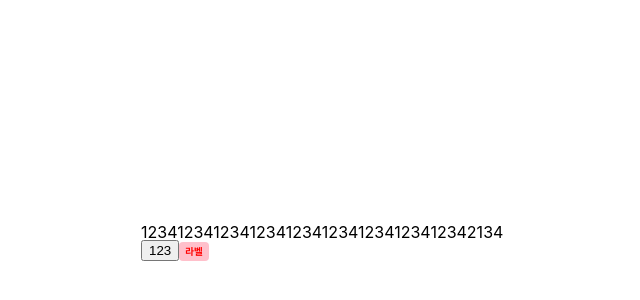
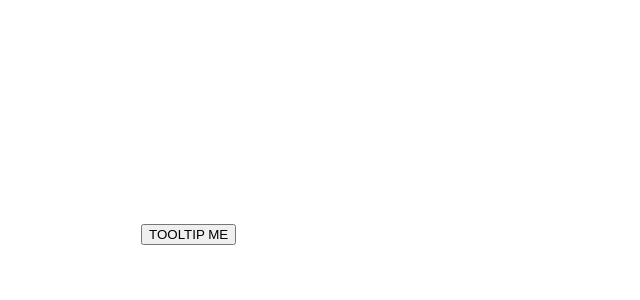
Before and after one commit to jusunj/onboarding, a React (Create React App) app: page / in a window 1280 px wide. Shown: the part 376-676 px from the top of the page, without its empty margins (459-1099 px from the left). Built offline with nearby package versions, Linux system fonts and the light colour scheme.

Commit message:
[23/06/28 11:53] Tooltip 기본 기능 완성

```diff
--- a/src/App.js
+++ b/src/App.js
@@ -7,10 +7,9 @@ function App() {
   return (
     <>
       <div style={{ padding: "600px" }}>
-        1234123412341234123412341234123412342134
         <Tooltip
-          direction={"south"}
-          arrowLocation={3}
+          direction={"north"}
+          arrowLocation={2}
           icon={null}
           text={
             <div>
@@ -19,14 +18,14 @@ function App() {
               개행을 사용합니다.
             </div>
           }
-          target={<button id="target">123</button>} // target 은 id='target' 을 속성으로 가져야 합니다.
+          target={<button id="target">TOOLTIP ME</button>} // target 은 id='target' 을 속성으로 가져야 합니다.
         />
-        <PathChip
+        {/* <PathChip
           bgColor={{ background: "pink" }}
           color={{ color: "red" }}
           size="tiny"
           text="라벨"
-        />
+        /> */}
       </div>
     </>
   );
--- a/src/components/Tooltip.jsx
+++ b/src/components/Tooltip.jsx
@@ -1,6 +1,6 @@
 import React, { useEffect, useState} from "react";
 import styled, {css} from "styled-components";
-// import { Body12 } from "../styles/typography";
+import { Body12 } from "../styles/typography";
 // import Text_delete_14 from "../svg/Text_delete_14";
 // import Tooltip_arrow from "../svg/Tooltip_arrow";
 
@@ -13,6 +13,7 @@ const Tooltip = ({
 }) => {
   const [widthOfTooltip, setWidthOfTooltip] = useState(0);
   const [heightOfTooltip, setHeightOfTooltip] = useState(0);
+  const [heightOfTarget, setHeightOfTarget] = useState(0);
 
   useEffect(()=>{
     let tooltipWidth = 0, tooltipHeight = 0, targetHeight = 0;
@@ -28,17 +29,21 @@ const Tooltip = ({
     }
 
     if (direction == 'east' || direction == 'west') {
-      setHeightOfTooltip(tooltipHeight * (-0.5) + (targetHeight * (0.5)));
+      // setHeightOfTooltip(tooltipHeight * (-0.5) + targetHeight);
+      console.log(targetHeight);
+      setHeightOfTooltip(tooltipHeight * 0.5);
+      setHeightOfTarget(targetHeight);
     }
     else {
       setHeightOfTooltip('none');
     }
-  }, []);
+  }, [direction, target]);
 
   return (
     <StyledTooltip
       widthOfTooltip={widthOfTooltip}
       heightOfTooltip={heightOfTooltip}
+      heightOfTarget={heightOfTarget}
       direction={direction}
       arrowLocation={arrowLocation}
       icon={icon}
@@ -71,10 +76,12 @@ let directions = {
 
 const arrowDirections = {
   east: {
-    top: '50%', bottom: 'none', left: 'none', right: '100%', marginTop: '-5px', marginLeft: 'none', borderColor: 'transparent black transparent transparent'
+    // top: '50%', bottom: 'none', left: 'none', right: '100%', marginTop: '-5px', marginLeft: 'none', borderColor: 'transparent black transparent transparent'
+    top: 'none', bottom: 'none', left: 'none', right: '100%', marginTop: '-5px', marginLeft: 'none', borderColor: 'transparent black transparent transparent'
   },
   west: {
-    top: '50%', bottom: 'none', left: '100%', right: 'none', marginTop: '-5px', marginLeft: 'none', borderColor: 'transparent transparent transparent black'
+    // top: '50%', bottom: 'none', left: '100%', right: 'none', marginTop: '-5px', marginLeft: 'none', borderColor: 'transparent transparent transparent black'
+    top: 'none', bottom: 'none', left: '100%', right: 'none', marginTop: '-5px', marginLeft: 'none', borderColor: 'transparent transparent transparent black'
   },
   south: {
     top: 'none', bottom: '100%', left: 'none', right: 'none', marginTop: 'none', marginLeft: '-5px', borderColor: 'transparent transparent black transparent'
@@ -285,13 +292,49 @@ const StyledTooltip = styled.div`
   }
 
   ${(props)=>
+    ((props.arrowLocation === 1) && ((props.direction === 'east') || (props.direction === 'west'))) &&
+    css`
+      .tooltip-properties {
+        margin-top: ${(props.heightOfTarget * 0.5) - 14}px;
+      }
+      .tooltip-properties::after {
+        top: 14px;
+      }
+    }`
+  }
+
+  ${(props)=>
+      ((props.arrowLocation === 2) && ((props.direction === 'east') || (props.direction === 'west'))) &&
+      css`
+      .tooltip-properties {
+        top: 5px;
+        margin-top: -30%;
+      }
+      .tooltip-properties::after {
+        top: 50%;
+      }
+    }`
+  }
+
+  ${(props)=>
     ((props.arrowLocation === 3) && ((props.direction === 'north') || (props.direction === 'south'))) &&
     css`
     .tooltip-properties {
-        margin-left: ${(props.widthOfTooltip)*2 + 20}px;
+      margin-left: ${(props.widthOfTooltip) * 2 + 20}px;
     }
     .tooltip-properties::after {
       right: 14px;
+    }`
+  }
+
+  ${(props)=>
+    ((props.arrowLocation === 3) && ((props.direction === 'east') || (props.direction === 'west'))) &&
+    css`
+    .tooltip-properties {
+        margin-top: ${-(props.heightOfTooltip) -15 + (props.heightOfTarget * 0.5)}px;
+      }
+      .tooltip-properties::after {
+        bottom: 14px;
       }
     }`
   }
```
Lines whose indentation alone changed are shown as unchanged.
